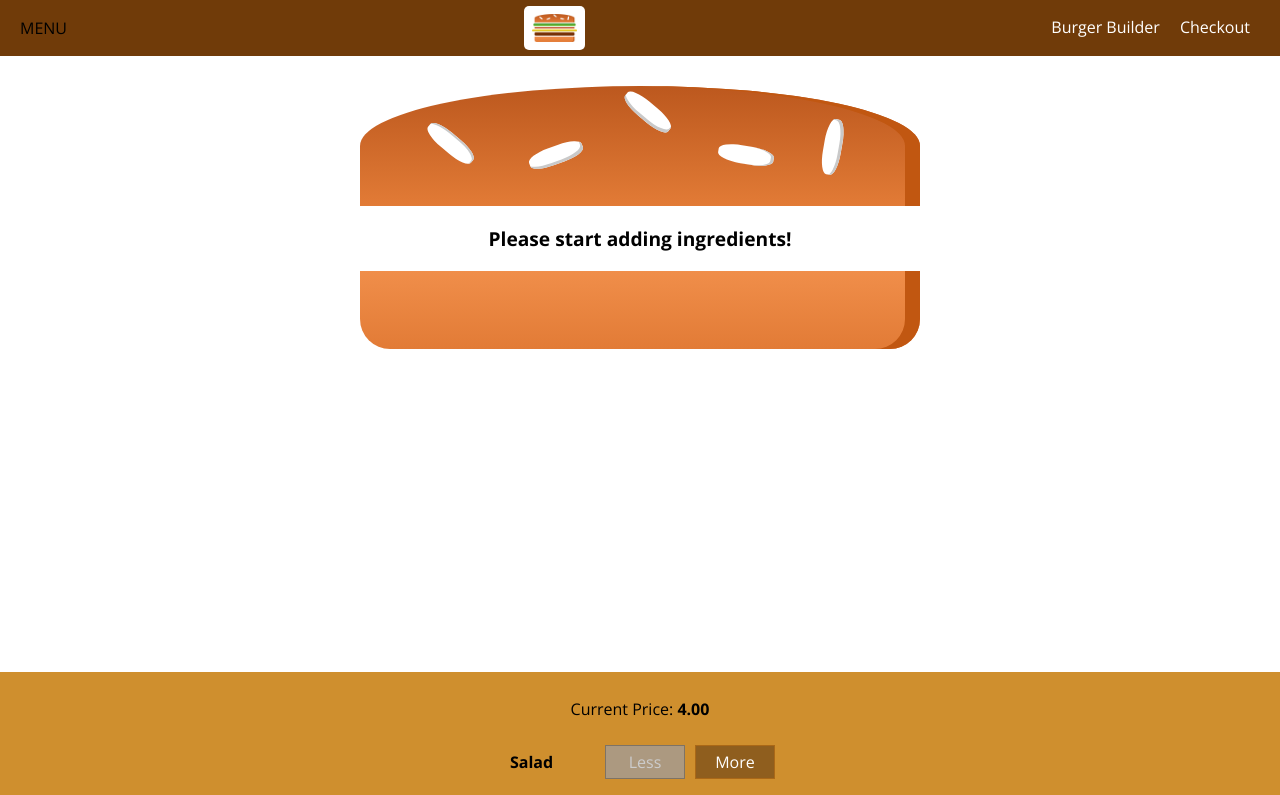
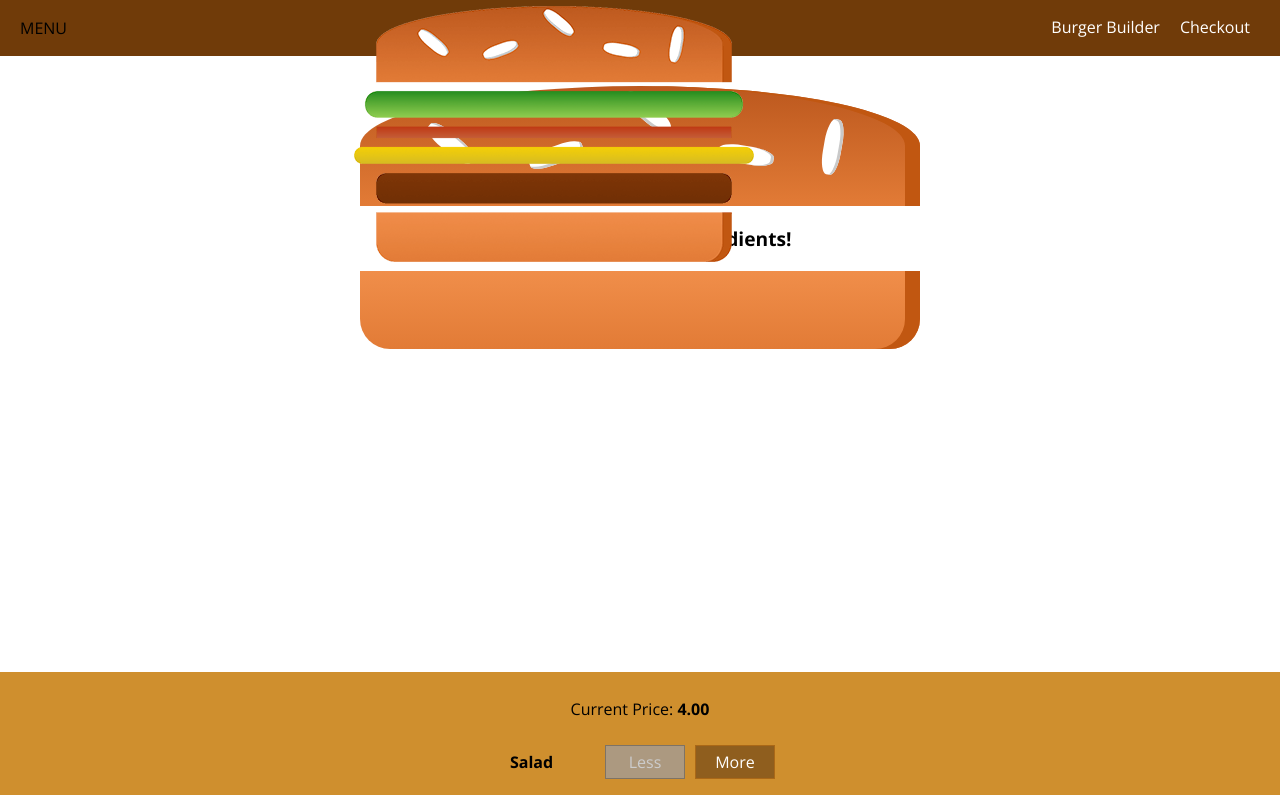
Before and after one commit to Deiviuxs97/Burger, a React app: page / in a window 1280 px wide. Shown: the top 795 px of the page. Built offline with nearby package versions, Linux system fonts and the light colour scheme.

Commit message:
8-29 nebaigtas

```diff
--- a/src/components/Logo/Logo.module.css
+++ b/src/components/Logo/Logo.module.css
@@ -1,7 +1,7 @@
 .Logo {
   background-color: white;
   padding: 8px;
-  height: 80%;
+  height: 100%;
   box-sizing: border-box;
   border-radius: 5px;
 }
--- a/src/components/Logo/Logo.tsx
+++ b/src/components/Logo/Logo.tsx
@@ -3,8 +3,10 @@ import React from "react";
 import burgerLogo from "../../assets/images/burger-logo.png";
 import classes from "./Logo.module.css";
 
-const logo = () => (
-  <div className={classes.Logo}>
+interface props {}
+
+const logo = (props: { height: any }) => (
+  <div style={{ height: props.height }}>
     <img src={burgerLogo} alt="myBurger" />
   </div>
 );
--- a/src/components/Navigation/SideDrawer/SideDrawer.module.css
+++ b/src/components/Navigation/SideDrawer/SideDrawer.module.css
@@ -25,3 +25,7 @@
 .Close {
   transform: translateX(-100%);
 }
+
+.Logo {
+  height: 11%;
+}
--- a/src/components/Navigation/SideDrawer/SideDrawer.tsx
+++ b/src/components/Navigation/SideDrawer/SideDrawer.tsx
@@ -7,7 +7,9 @@ import classes from "./SideDrawer.module.css";
 const sideDrawer = () => {
   return (
     <div className={classes.SideDrawer}>
-      <Logo />
+      <div className={classes.Logo}>
+        <Logo />
+      </div>
       <nav>
         <NavigationItems />
       </nav>
--- a/src/components/Navigation/Toolbar/Toolbar.module.css
+++ b/src/components/Navigation/Toolbar/Toolbar.module.css
@@ -22,3 +22,7 @@
     display: none;
   }
 }
+
+.Logo {
+  height: 80%;
+}
--- a/src/components/Navigation/Toolbar/Toolbar.tsx
+++ b/src/components/Navigation/Toolbar/Toolbar.tsx
@@ -7,7 +7,9 @@ import NavigationItems from "../NavigationItems/NavigationItems";
 const toolbar = () => (
   <header className={classes.Toolbar}>
     <div>MENU</div>
-    <Logo />
+    <div className={classes.Logo}>
+      <Logo />
+    </div>
     <nav>
       <NavigationItems />
     </nav>
```
